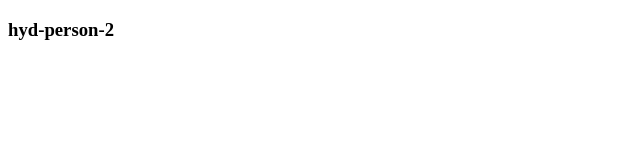
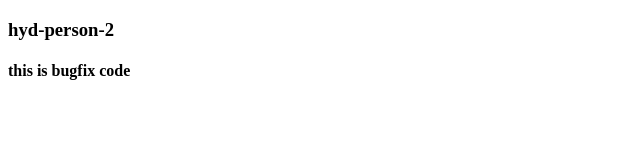
Before and after one commit to gudurusharathkumar/49r, a plain HTML site: page index.html in a window 1280 px wide. Shown: the whole page, without its empty margins (0-640 px from the left). Drawn offline with Linux system fonts and the light colour scheme.

Commit message:
this is bugfix code

```diff
--- a/index.html
+++ b/index.html
@@ -7,5 +7,6 @@
 </head>
 <body>
     <h3>hyd-person-2</h3>
+    <h4>this is bugfix code</h4>
 </body>
 </html>
```
